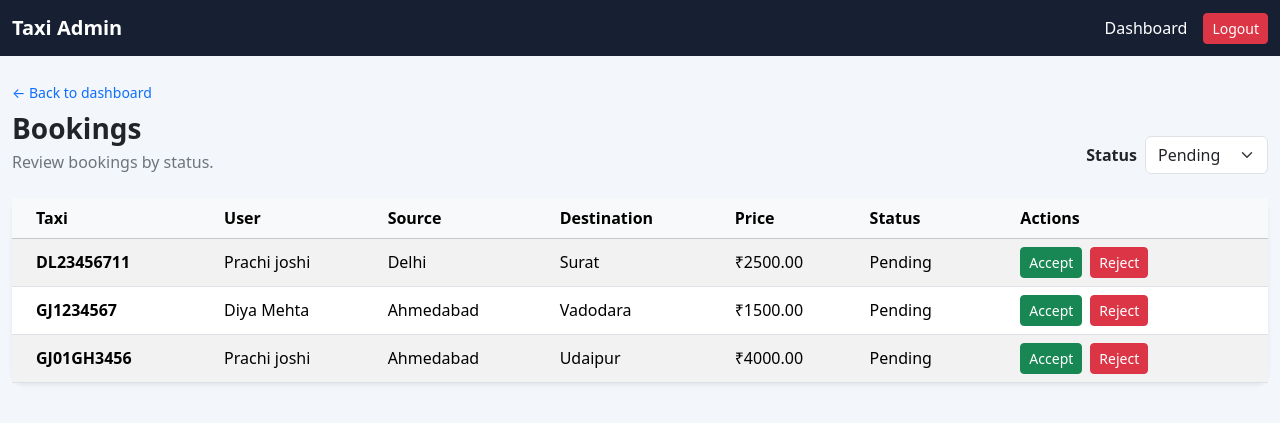
After one commit to prajapatiaastha844-png/Texibooking, a Django app: page /bookings/ in a window 1280 px wide. The commit adds this page. Shown: the top 423 px of the page. Run offline with Django 5.2, Linux system fonts and the light colour scheme; a user stored in the database is signed in; data comes from the database, SQL or seed files in the repository; both versions use the stored data as it was after the commit.

Commit message:
Update Taxi Booking System

```diff
--- /dev/null
+++ b/core/templates/core/admin_bookings.html
@@ -0,0 +1,118 @@
+<!DOCTYPE html>
+<html lang="en">
+<head>
+    <meta charset="UTF-8">
+    <meta name="viewport" content="width=device-width, initial-scale=1">
+    <title>Manage Bookings | Taxi Booking System</title>
+    <link href="https://cdn.jsdelivr.net/npm/bootstrap@5.3.3/dist/css/bootstrap.min.css"
+          rel="stylesheet">
+    <style>
+        body { background: #f3f6fa; }
+        .admin-navbar { background: #172033; }
+        .page-card { border: 0; border-radius: 12px; }
+    </style>
+</head>
+<body>
+<nav class="navbar navbar-dark admin-navbar">
+    <div class="container-xxl">
+        <a class="navbar-brand fw-bold" href="{% url 'admin_dashboard' %}">
+            Taxi Admin
+        </a>
+        <div class="d-flex align-items-center gap-3">
+            <a class="nav-link text-white" href="{% url 'admin_dashboard' %}">Dashboard</a>
+            <form method="POST" action="{% url 'admin_logout' %}">
+                {% csrf_token %}
+                <button type="submit" class="btn btn-danger btn-sm">Logout</button>
+            </form>
+        </div>
+    </div>
+</nav>
+<main class="container-xxl py-4">
+    <a class="text-decoration-none small" href="{% url 'admin_dashboard' %}">
+        &larr; Back to dashboard
+    </a>
+    {% if messages %}
+        {% for message in messages %}
+            <div class="alert alert-success alert-dismissible fade show mt-3" role="alert">
+                {{ message }}
+                <button type="button" class="btn-close" data-bs-dismiss="alert"
+                        aria-label="Close"></button>
+            </div>
+        {% endfor %}
+    {% endif %}
+    <div class="d-flex flex-wrap justify-content-between align-items-end gap-3 mt-2 mb-4">
+        <div>
+            <h1 class="h3 fw-bold mb-1">Bookings</h1>
+            <p class="text-secondary mb-0">Review bookings by status.</p>
+        </div>
+        <form method="GET" class="d-flex align-items-center gap-2">
+            <label for="booking-status" class="form-label mb-0 fw-semibold">Status</label>
+            <select id="booking-status" name="status" class="form-select"
+                    onchange="this.form.submit()">
+                <option value="all"{% if status_filter == 'all' %} selected{% endif %}>All</option>
+                {% for value, label in booking_statuses %}
+                    <option value="{{ value }}"{% if status_filter == value %} selected{% endif %}>{{ label }}</option>
+                {% endfor %}
+            </select>
+        </form>
+    </div>
+    <section class="card page-card shadow-sm">
+        <div class="table-responsive">
+            <table class="table table-striped table-hover align-middle mb-0">
+                <thead class="table-light">
+                    <tr>
+                        <th class="ps-4">Taxi</th>
+                        <th>User</th>
+                        <th>Source</th>
+                        <th>Destination</th>
+                        <th>Price</th>
+                        <th class="pe-4">Status</th>
+                        <th class="pe-4">Actions</th>
+                    </tr>
+                </thead>
+                <tbody>
+                    {% for booking in bookings %}
+                        <tr>
+                            <td class="ps-4 fw-semibold">{{ booking.taxi.number }}</td>
+                            <td>{{ booking.user.name }}</td>
+                            <td>{{ booking.taxi.source }}</td>
+                            <td>{{ booking.taxi.destination }}</td>
+                            <td>₹{{ booking.taxi.price|floatformat:2 }}</td>
+                            <td class="pe-4">{{ booking.status }}</td>
+                            <td class="pe-4">
+                                {% if booking.status == 'Pending' %}
+                                    <div class="d-flex gap-2">
+                                        <form method="POST"
+                                              action="{% url 'admin_booking_accept' booking.pk %}">
+                                            {% csrf_token %}
+                                            <button type="submit" class="btn btn-success btn-sm">
+                                                Accept
+                                            </button>
+                                        </form>
+                                        <form method="POST"
+                                              action="{% url 'admin_booking_reject' booking.pk %}">
+                                            {% csrf_token %}
+                                            <button type="submit" class="btn btn-danger btn-sm">
+                                                Reject
+                                            </button>
+                                        </form>
+                                    </div>
+                                {% else %}
+                                    <span class="text-secondary">—</span>
+                                {% endif %}
+                            </td>
+                        </tr>
+                    {% empty %}
+                        <tr>
+                            <td colspan="7" class="text-center text-secondary py-5">
+                                No {{ status_filter|lower }} bookings.
+                            </td>
+                        </tr>
+                    {% endfor %}
+                </tbody>
+            </table>
+        </div>
+    </section>
+</main>
+</body>
+</html>
--- a/core/urls.py
+++ b/core/urls.py
@@ -82,6 +82,17 @@ urlpatterns = [
         name='admin_driver_delete',
     ),
     path('users/', views.admin_users, name='admin_users'),
+    path('bookings/', views.admin_bookings, name='admin_bookings'),
+    path(
+        'bookings/<int:booking_id>/accept/',
+        views.admin_booking_accept,
+        name='admin_booking_accept',
+    ),
+    path(
+        'bookings/<int:booking_id>/reject/',
+        views.admin_booking_reject,
+        name='admin_booking_reject',
+    ),
     path('users/<int:user_id>/', views.admin_user_detail, name='admin_user_detail'),
     path('users/<int:user_id>/edit/', views.admin_user_edit, name='admin_user_edit'),
     path('users/<int:user_id>/delete/', views.admin_user_delete, name='admin_user_delete'),
--- a/core/views.py
+++ b/core/views.py
@@ -692,18 +692,70 @@ def admin_users(request):
 
 @user_passes_test(lambda user: user.is_authenticated and user.is_staff,
                   login_url='admin_login')
+def admin_bookings(request):
+    status_filter = request.GET.get('status', 'Pending')
+    if status_filter != 'all' and status_filter not in dict(Booking.STATUS_CHOICES):
+        status_filter = 'Pending'
+
+    bookings = Booking.objects.select_related('user', 'taxi').order_by('-date')
+    if status_filter != 'all':
+        bookings = bookings.filter(status=status_filter)
+
+    return render(
+        request,
+        'core/admin_bookings.html',
+        {
+            'bookings': bookings,
+            'status_filter': status_filter,
+            'booking_statuses': Booking.STATUS_CHOICES,
+        },
+    )
+
+
+@user_passes_test(lambda user: user.is_authenticated and user.is_staff,
+                  login_url='admin_login')
+@require_POST
+def admin_booking_accept(request, booking_id):
+    booking = get_object_or_404(Booking, pk=booking_id)
+    booking.status = 'Approved'
+    booking.save(update_fields=['status'])
+    messages.success(request, 'Booking #{} accepted.'.format(booking.pk))
+    return redirect('admin_bookings')
+
+
+@user_passes_test(lambda user: user.is_authenticated and user.is_staff,
+                  login_url='admin_login')
+@require_POST
+def admin_booking_reject(request, booking_id):
+    booking = get_object_or_404(Booking, pk=booking_id)
+    booking.status = 'Cancelled'
+    booking.save(update_fields=['status'])
+    messages.success(request, 'Booking #{} rejected.'.format(booking.pk))
+    return redirect('admin_bookings')
+
+
+@user_passes_test(lambda user: user.is_authenticated and user.is_staff,
+                  login_url='admin_login')
 def admin_user_detail(request, user_id):
     user = get_object_or_404(User, pk=user_id)
     bookings = user.bookings.select_related(
         'taxi',
         'taxi__driver',
     ).order_by('-date')
+    status_filter = request.GET.get('status', 'Pending')
+    if status_filter != 'all':
+        if status_filter not in dict(Booking.STATUS_CHOICES):
+            status_filter = 'Pending'
+        bookings = bookings.filter(status=status_filter)
+
     return render(
         request,
         'core/admin_user_detail.html',
         {
             'user_record': user,
             'bookings': bookings,
+            'status_filter': status_filter,
+            'booking_statuses': Booking.STATUS_CHOICES,
         },
     )
 
```
Also changed, not shown: core/templates/core/admin_dashboard.html (+6 -6 lines), core/templates/core/admin_user_detail.html (+24 -2 lines), db.sqlite3.
